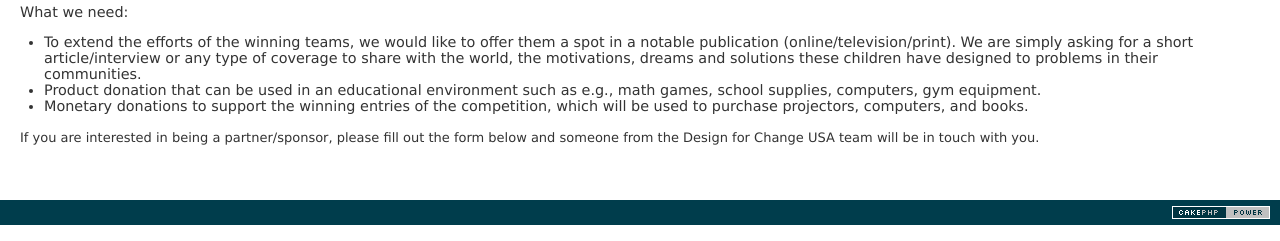
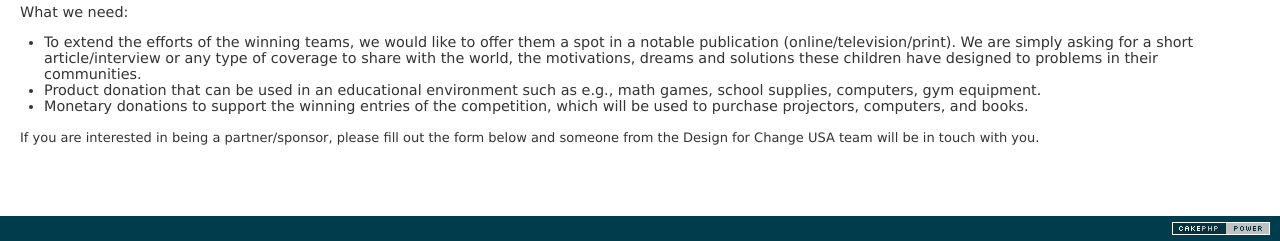
Before and after one commit to harrisonj/Design-for-Change-USA, a CakePHP app: the page made by app/View/Pages/partners.ctp in a window 1280 px wide. Shown: the part 923-1164 px from the top of the page. Run offline with PHP 8.4 and a stand-in for CakePHP, Linux system fonts and the light colour scheme; the template is opened without the code that fills it, so the values that code supplies are empty; some libraries are stand-ins or nearby versions.

Commit message:
fixed spacing issue on partners page

```diff
--- a/app/View/Pages/partners.ctp
+++ b/app/View/Pages/partners.ctp
@@ -39,5 +39,7 @@
 			<br>
 			<p><span style="font-size: small; ">If you are interested in being a partner/sponsor, please fill out the form below and someone from the Design for Change USA team will be in touch with you.</span></p>
 		</div>
+		<br class="clear">
 	</div>
 </div>
+<div class="clear"></div>
```
